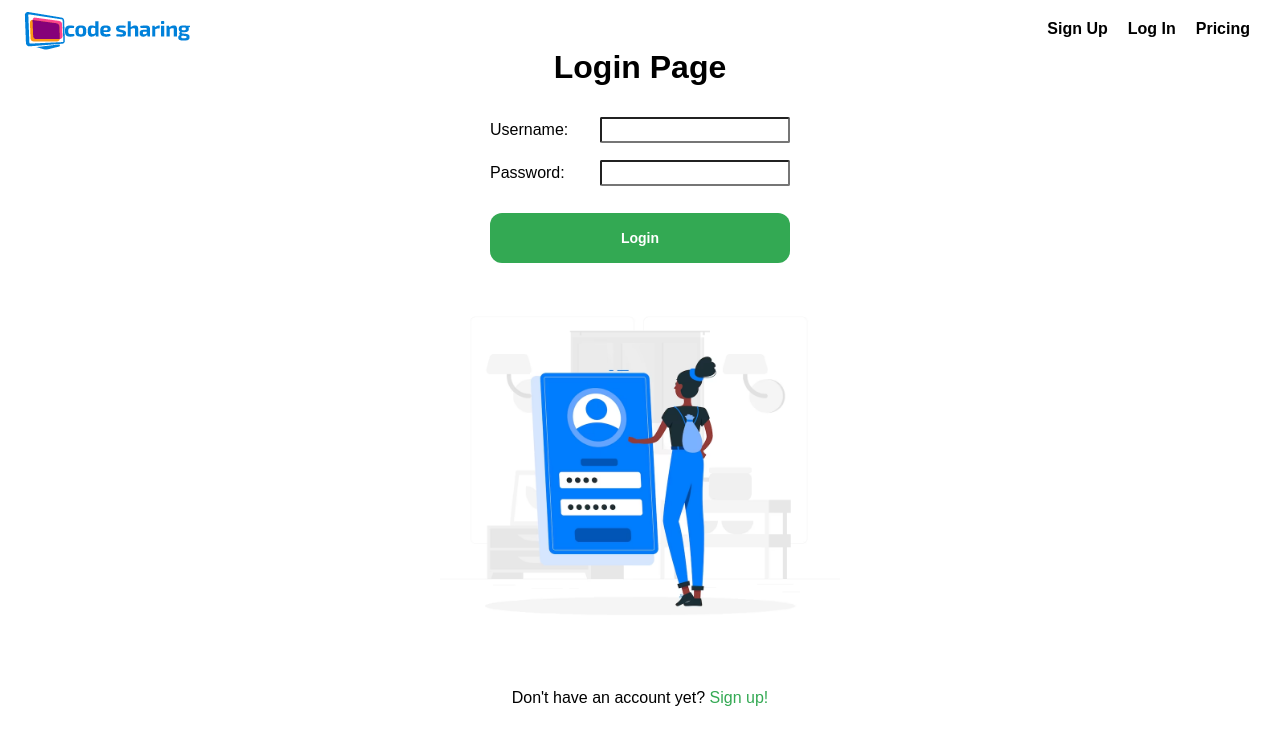
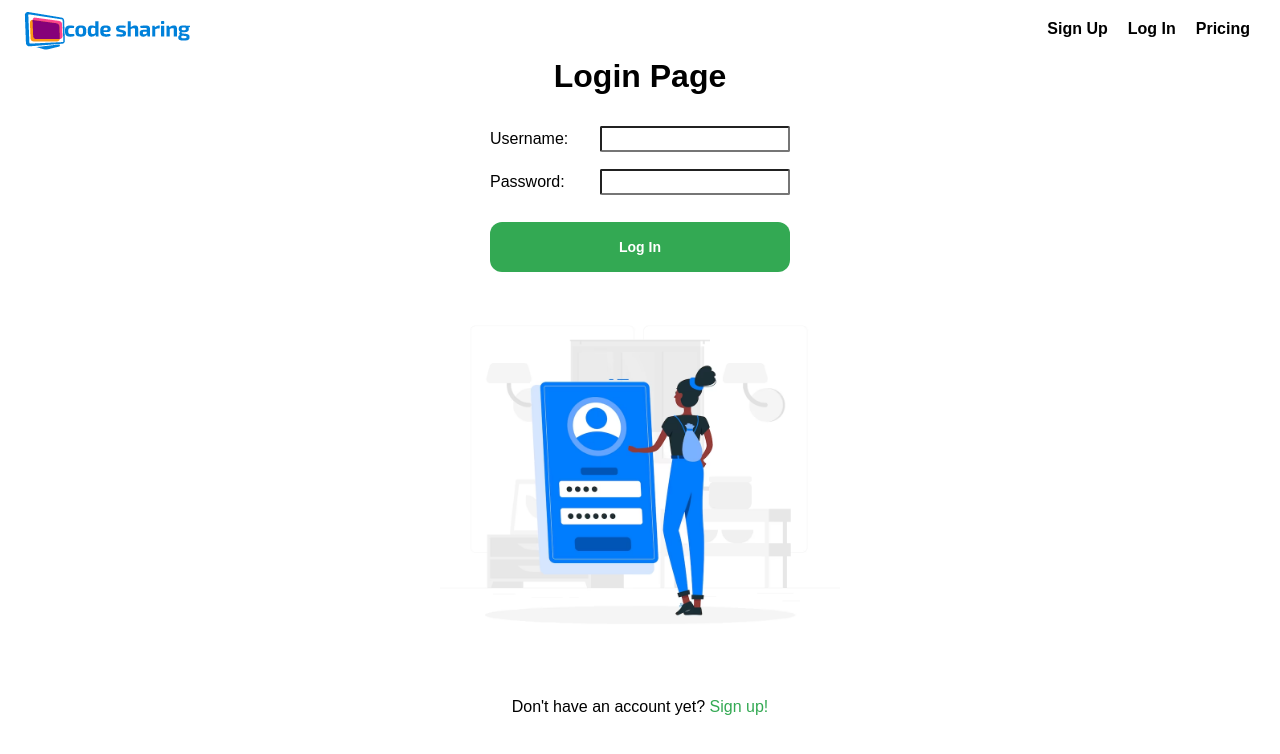
Before and after one commit to liya-oz/code-sharing, a React (Create React App) app in the folder project/: page /login in a window 1280 px wide. Shown: the top 754 px of the page. Built offline with nearby package versions, Linux system fonts and the light colour scheme.

Commit message:
update button css

```diff
--- a/project/src/App.js
+++ b/project/src/App.js
@@ -5,6 +5,7 @@ import MainPage from "./pages/MainPage";
 import SignUpPage from "./pages/SignUpPage";
 import Navbar from "./components/Navbar";
 import LogInPage from "./pages/LogInPage";
+import PricingPage from "./pages/PricingPage";
 import CodeDisplayPage from "./pages/CodeDisplayPage";
 
 function App() {
@@ -17,6 +18,7 @@ function App() {
           <Route path="/main" element={<MainPage />} exact />
           <Route path="/signup" element={<SignUpPage />} exact />
           <Route path="/login" element={<LogInPage />} exact />
+          <Route path="pricing" element={<PricingPage />} />
           <Route path="/code/:uuid" element={<CodeDisplayPage />} />
         </Routes>
       </Router>
--- a/project/src/components/Button.css
+++ b/project/src/components/Button.css
@@ -8,6 +8,9 @@ border: none;
 font-size: 14px;
 font-weight: 700;
 }
+.custom-btn:hover {
+  background-color: #2c5d9e;
+}
 
 @media (max-width: 600px) {
 
--- a/project/src/components/Button.js
+++ b/project/src/components/Button.js
@@ -1,5 +1,5 @@
 import "./Button.css";
-const Button = ({ onClick, label }) => {
-  return <button onClick={onClick} className="custom-btn"> {label} </button>;
+const Button = ({ onClick, label , type }) => {
+  return <button onClick={onClick} className="custom-btn" type={type}> {label} </button>;
 };
 export default Button;
--- a/project/src/components/LogIn.css
+++ b/project/src/components/LogIn.css
@@ -28,17 +28,7 @@ label {
 input {
   flex: 1;
 }
-.submit-btn{
-width: 100%;
-height: 50px;
-background-color: #33a953;
-border-radius: 12px;
-color:white;
-border: none;
-font-size: 14px;
-font-weight: 700;
-margin-top: 10px;
-}
+
 
 @media (max-width: 600px) {
   .input-container {
--- a/project/src/components/LogIn.js
+++ b/project/src/components/LogIn.js
@@ -1,4 +1,5 @@
 import React, { useState } from "react";
+import Button from "./Button";
 
 const LogIn = ({ onLogin }) => {
   const [formData, setFormData] = useState({
@@ -45,8 +46,7 @@ const LogIn = ({ onLogin }) => {
         />
       </div>
 
-
-      <button type="submit" className="submit-btn">Login</button>
+      <Button type={"submit"} label={"Log In"} />
     </form>
   );
 };
--- a/project/src/components/SignUp.css
+++ b/project/src/components/SignUp.css
@@ -28,17 +28,19 @@ label {
 input {
   flex: 1;
 }
-.submit-btn{
+form .custom-btn{
 width: 100%;
 height: 50px;
 background-color: #33a953;
-border-radius: 12px;
 color:white;
 border: none;
 font-size: 14px;
 font-weight: 700;
 margin-top: 10px;
 }
+form .custom-btn:hover {
+  background-color: #2d903e; /* Darker green on hover */
+}
 @media (max-width: 600px) {
   label {
     flex-basis: unset;
--- a/project/src/components/SignUp.js
+++ b/project/src/components/SignUp.js
@@ -1,5 +1,6 @@
 import React, { useState } from "react";
 import "./SignUp.css";
+import Button from "./Button";
 
 const SignUp = ({ onSignup }) => {
   const [formData, setFormData] = useState({
@@ -57,7 +58,7 @@ const SignUp = ({ onSignup }) => {
             required
           />
         </div>
-          <button type="submit" className="submit-btn">Sign Up</button>
+          <Button type={"submit"} label ={"Sign Up"} />
       </form>
     </div>
   );
```
Lines whose indentation alone changed are shown as unchanged.
